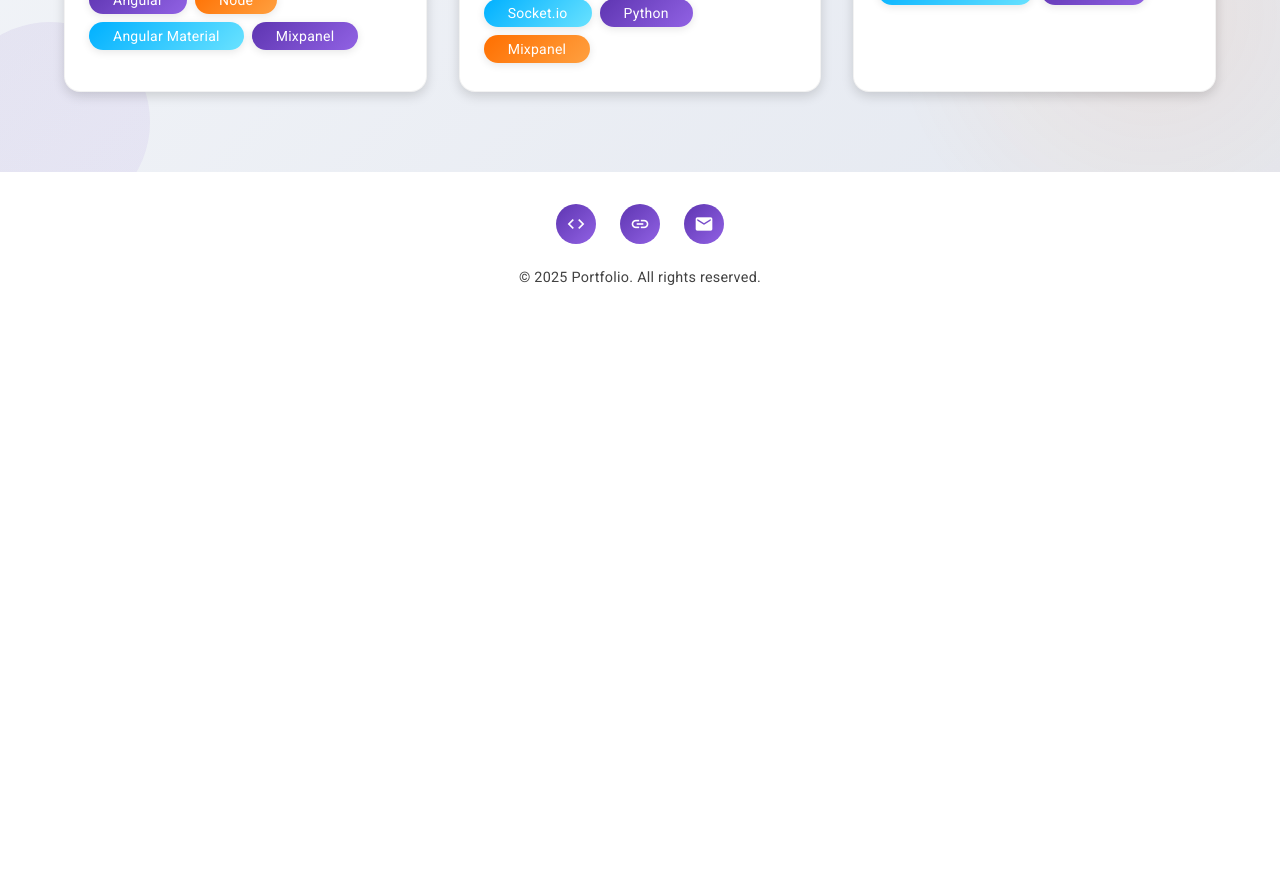
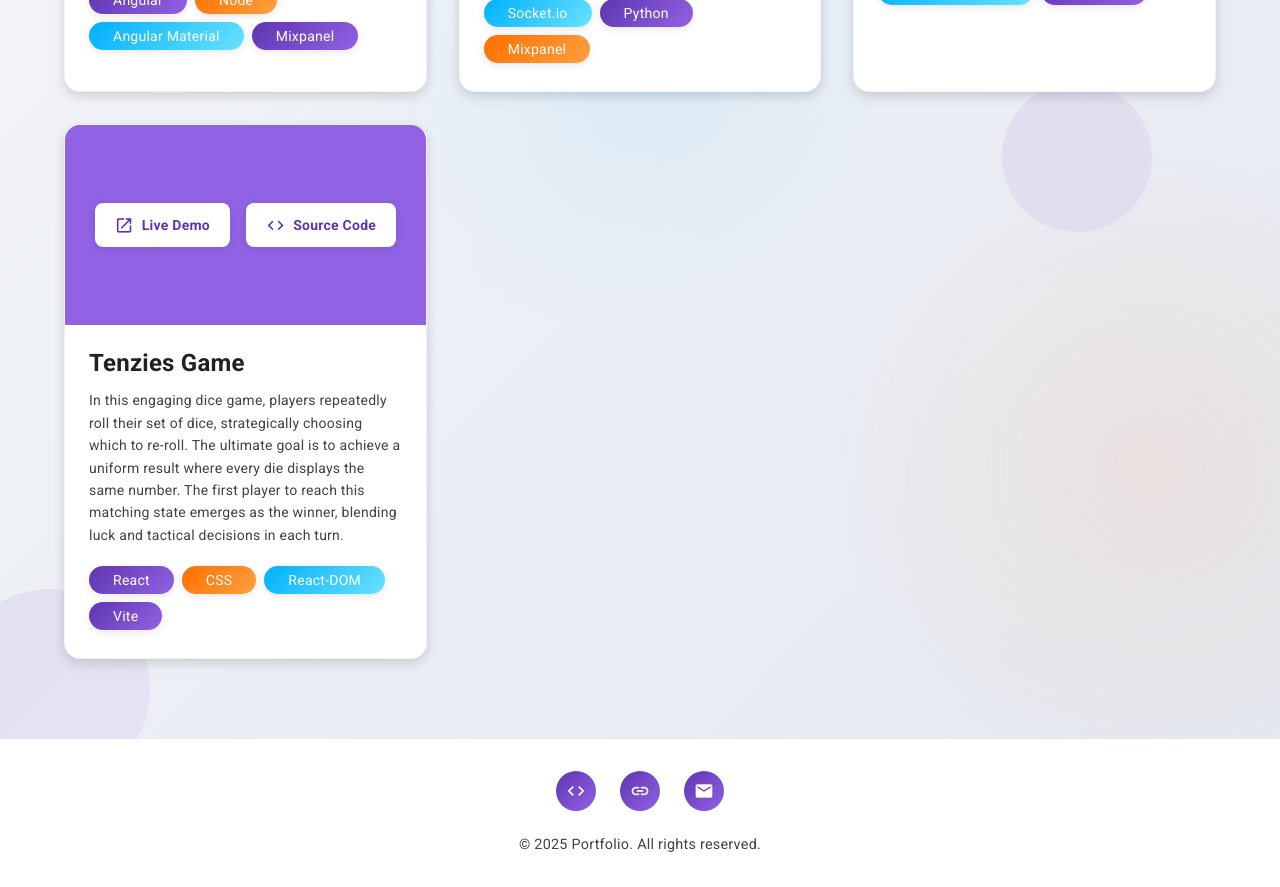
Before and after one commit to SidharthSoumya/Angular-Portfolio, an Angular app: page /projects in a window 1280 px wide. Shown: the part 680-1567 px from the top of the page. Before the commit the page ends 1000 px from the top, so only its background shows below. Built offline with nearby package versions, Linux system fonts and the light colour scheme.

Commit message:
- Project Updated - Service Id Updated

```diff
--- a/src/app/components/contact/contact.component.ts
+++ b/src/app/components/contact/contact.component.ts
@@ -31,7 +31,7 @@ export class ContactComponent {
 	contactForm: FormGroup;
 	isSubmitting = false;
 
-	serviceId = 'service_siv4cpu'; // Replace with your Service ID
+	serviceId = 'service_b71l4er'; // Replace with your Service ID
 	templateId = 'template_wblyx6d'; // Replace with your Template ID
 	publicKey = 'Y9ivSTKoXFWtgm1an';
 
--- a/src/app/components/projects/projects.component.ts
+++ b/src/app/components/projects/projects.component.ts
@@ -40,6 +40,15 @@ export class ProjectsComponent {
       demoUrl: 'https://jssidharth.netlify.app/home',
       isPrivate: false,
       githubUrl: 'https://github.com/SidharthSoumya/Angular-Portfolio'
+    },
+    {
+      title: 'Tenzies Game',
+      description: 'In this engaging dice game, players repeatedly roll their set of dice, strategically choosing which to re-roll. The ultimate goal is to achieve a uniform result where every die displays the same number. The first player to reach this matching state emerges as the winner, blending luck and tactical decisions in each turn.',
+      image: 'assets/images/projects/ecommerce.jpg',
+      technologies: ['React', 'CSS', 'React-DOM', 'Vite'],
+      demoUrl: 'https://react-game-tenzies.netlify.app',
+      isPrivate: false,
+      githubUrl: 'https://github.com/SidharthSoumya/tenzies-game'
     }
   ];
 }
```
